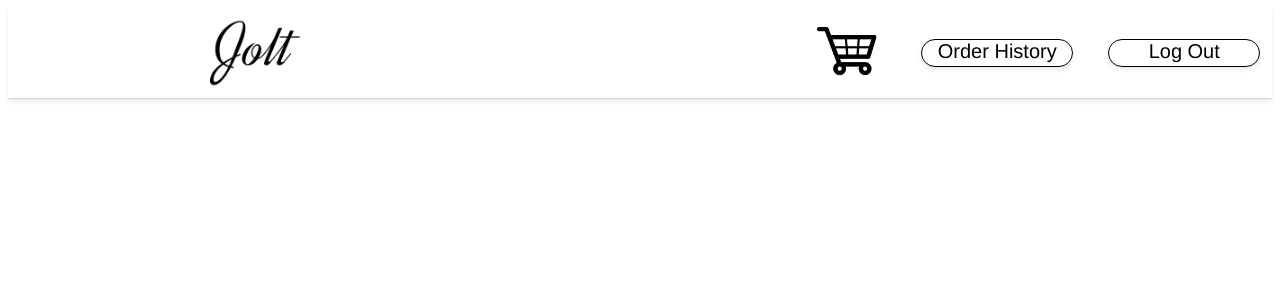
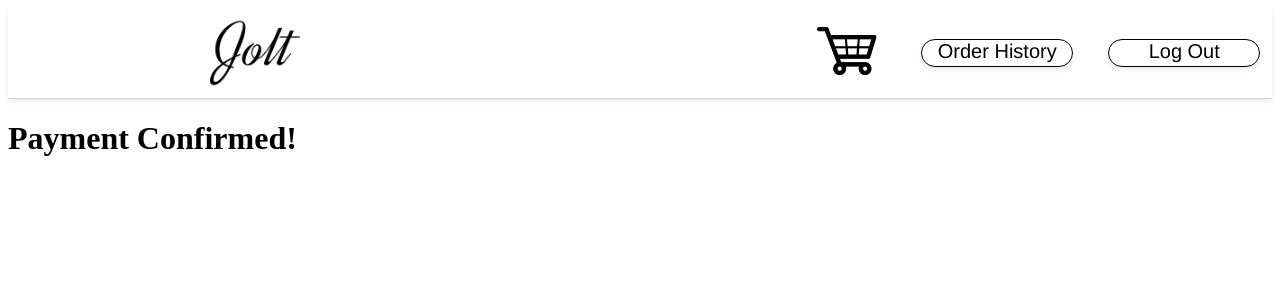
Before and after one commit to OAMK-Advanced-Web-Application-Project/AWA_FoodProject, a React (Create React App) app in the folder client/: page /payment in a window 1280 px wide. Shown: the top 300 px of the page. Built offline with nearby package versions, Linux system fonts and the light colour scheme.

Commit message:
Added a payment button
Added a payment button and created the proper route

```diff
--- a/client/src/App.js
+++ b/client/src/App.js
@@ -13,6 +13,7 @@ import RestaurantMainPage from "./components/mainpages/restaurantMainPage.js";
 import MenuDetailView from "./components/mainpages/editableRestaurantInfo/MenuDetailView.js";
 import MenuList from "./components/mainpages/editableRestaurantInfo/MenuList.js";
 import menuData from "./components/mainpages/editableRestaurantInfo/menuData.json";
+import Payment from "./components/mainpages/payment/Payment.js";
 import { v4 as uuidv4 } from 'uuid';
 
 
@@ -36,6 +37,7 @@ function App() {
             <Route path="/cart" element={<Cart/>}/>
             <Route path="/usermainpage" element={<UserMainPage/>} />
             <Route path="/testRestaurantPage" element={<TestRestaurantPage/>}/>
+            <Route path="/payment" element={<Payment/>}/>
 
             <Route path="mainpages/restaurantmainpage" element={ <RestaurantMainPage/> }>
               <Route path=":menuId" element={ <MenuDetailView menus={ menus } /> } />
--- /dev/null
+++ b/client/src/components/mainpages/payment/Payment.js
@@ -0,0 +1,12 @@
+import React, { Component } from 'react'
+
+
+export default class payment extends Component {
+    render() {
+        return (
+            <div>
+                <h1>Payment Confirmed!</h1>
+            </div>
+        )
+    }
+}
--- a/client/src/components/shoppingCart/Cart.js
+++ b/client/src/components/shoppingCart/Cart.js
@@ -1,4 +1,5 @@
 import React from 'react'
+import { Link } from 'react-router-dom'
 
 export default function Cart({cart, setCart}) {
     const getTotalSum = () =>{
@@ -26,6 +27,7 @@ export default function Cart({cart, setCart}) {
             {cart.length > 0 && (
                 <button onClick={clearCart}>Clear Cart</button>
             )}
+
             <div>
                 {cart.map((product, id) => (
                 <div key={id}>
@@ -38,7 +40,14 @@ export default function Cart({cart, setCart}) {
                 </div>
                 ))}
             </div>
-            <div>Total Cost: € {getTotalSum()}</div>
+            <div>Total Cost: € {getTotalSum()}
+
+            {cart.length > 0 && (
+                <button><Link to="/payment" className="payBtn">Confirm payment</Link></button>
+            )}
+            </div>
+
+
         </>
     )
 }
```
